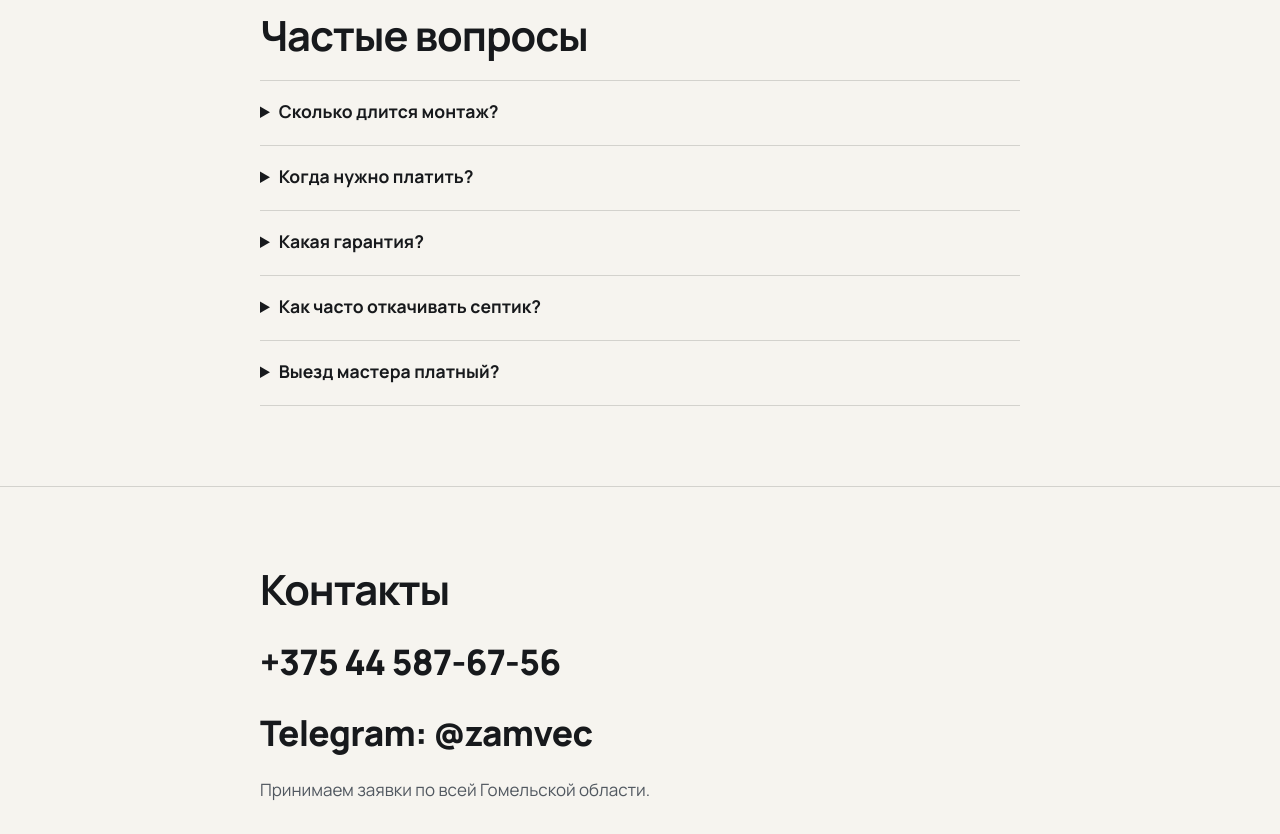
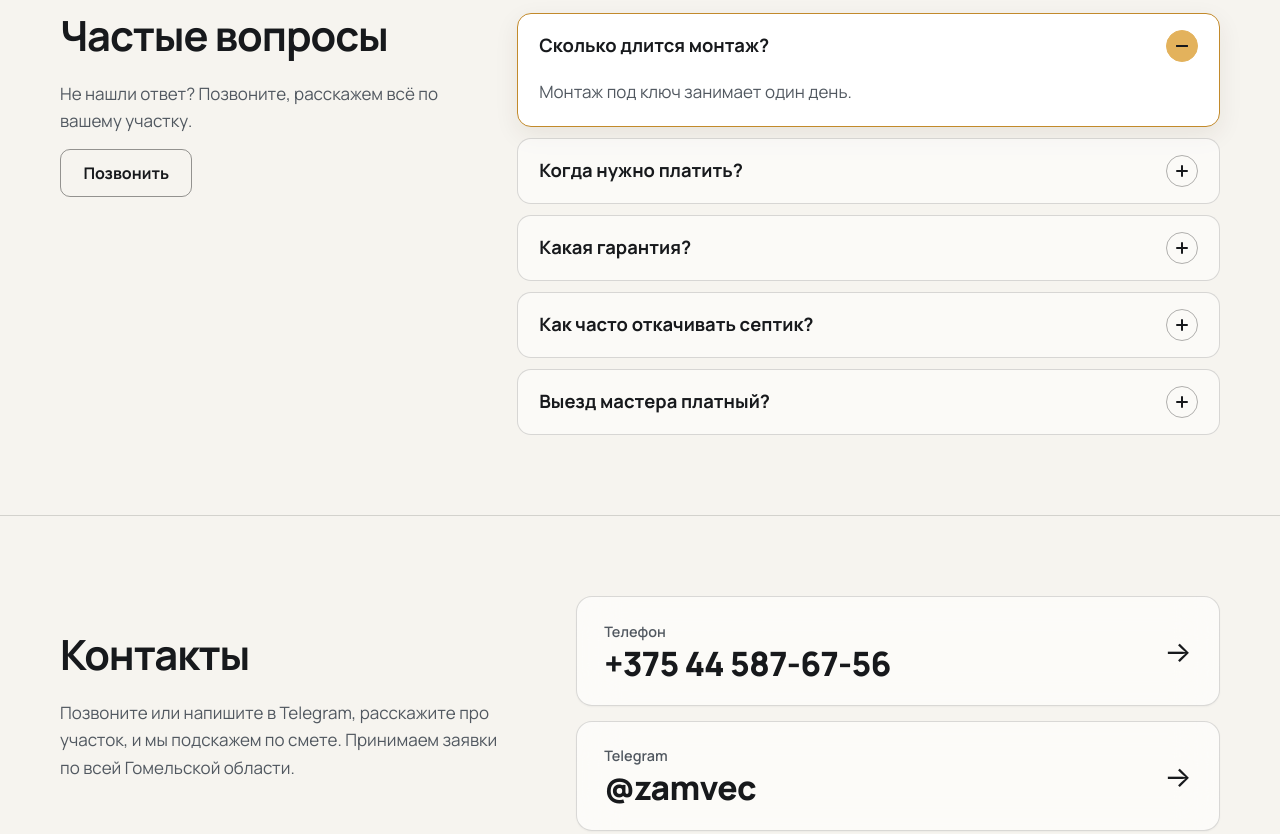
Before and after one commit to NikerUbozhenko/kanalizaciya-gomel, a website: page views/index.html in a window 1280 px wide. Shown: the part 3500-4334 px from the top of the page. Drawn offline with Linux system fonts and the light colour scheme.

Commit message:
FAQ-аккордеон и контакты

```diff
--- a/api/_config.js
+++ b/api/_config.js
@@ -4,6 +4,6 @@
    Если токен утёк, перевыпустите его в @BotFather (/revoke) и вставьте новый сюда.
    Файл с именем на «_» не открывается как адрес сайта, его нельзя скачать с сервера. */
 module.exports = {
-  TELEGRAM_BOT_TOKEN: '9157215166:AAEMV-zYCwTpx7yqvYygN2QoscYsX-mhV84', // пример: 1234567890:AAxxxxxxxxxxxxxxxxxxxxxxxxxxxxxxxxxx
-  TELEGRAM_CHAT_ID: '7508436846'    // ваш числовой id, пример: 123456789
+  TELEGRAM_BOT_TOKEN: '', // пример: 1234567890:AAxxxxxxxxxxxxxxxxxxxxxxxxxxxxxxxxxx
+  TELEGRAM_CHAT_ID: ''    // ваш числовой id, пример: 123456789
 };
--- /dev/null
+++ b/public/css/nojs.css
@@ -0,0 +1 @@
+.faq-a{grid-template-rows:1fr!important}.faq-a>div{visibility:visible!important}.faq-a p{opacity:1!important;transform:none!important}
--- a/public/css/style.css
+++ b/public/css/style.css
@@ -105,12 +105,37 @@ input[aria-invalid=true]{border-color:var(--err)}
 .m-lbl{fill:#2a2f35;font:600 12px Manrope,sans-serif}
 .m-lbl-main{font-size:14px;fill:#111;font-weight:800}
 
-details{border-bottom:1px solid var(--line);padding:1rem 0}
-details:first-of-type{border-top:1px solid var(--line)}
-summary{cursor:pointer;font-weight:700;font-size:1.1rem;min-height:32px}
-details p{margin:.7rem 0 0;color:var(--muted)}
-.big{font-size:clamp(1.5rem,3.4vw,2.2rem);font-weight:800;letter-spacing:-.02em;text-decoration:none;color:var(--text)}
-.big:hover{color:var(--link)}
+/* FAQ: аккордеон */
+.faq{display:grid;grid-template-columns:4fr 7fr;gap:3.5rem;align-items:start}
+.faq-intro{position:sticky;top:110px}
+.faq-list{display:grid;gap:.7rem}
+.faq-item{border:1px solid var(--line);border-radius:14px;background:rgba(255,255,255,.5);transition:background-color .4s,border-color .4s,box-shadow .4s}
+.faq-item:hover{border-color:rgba(0,0,0,.28)}
+.faq-item.open{background:#fff;border-color:#c28a2b;box-shadow:0 8px 24px rgba(60,40,10,.08)}
+.faq-item h3{margin:0;font-size:inherit;letter-spacing:0}
+.faq-q{display:flex;align-items:center;justify-content:space-between;gap:1rem;width:100%;min-height:60px;padding:1rem 1.3rem;background:none;border:0;border-radius:14px;color:var(--text);font:700 1.15rem/1.3 Manrope,sans-serif;text-align:left;cursor:pointer}
+.faq-ico{position:relative;flex:none;width:32px;height:32px;border-radius:50%;border:1px solid rgba(0,0,0,.3);transition:transform .5s cubic-bezier(.22,1,.36,1),background-color .3s,border-color .3s}
+.faq-ico::before,.faq-ico::after{content:"";position:absolute;left:50%;top:50%;width:12px;height:2px;margin:-1px 0 0 -6px;background:var(--text);border-radius:1px;transition:transform .5s cubic-bezier(.22,1,.36,1)}
+.faq-ico::after{transform:rotate(90deg)}
+.faq-item.open .faq-ico{background:var(--accent);border-color:var(--accent);transform:rotate(180deg)}
+.faq-item.open .faq-ico::after{transform:rotate(0)}
+.faq-a{display:grid;grid-template-rows:0fr;transition:grid-template-rows .55s cubic-bezier(.22,1,.36,1)}
+.faq-item.open .faq-a{grid-template-rows:1fr}
+.faq-a>div{overflow:hidden;min-height:0;visibility:hidden;transition:visibility 0s .55s}
+.faq-item.open .faq-a>div{visibility:visible;transition-delay:0s}
+.faq-a p{margin:0;padding:0 1.3rem 1.3rem;max-width:none;color:var(--muted);opacity:0;transform:translateY(-8px);transition:opacity .35s,transform .55s cubic-bezier(.22,1,.36,1)}
+.faq-item.open .faq-a p{opacity:1;transform:none;transition-delay:.12s,.05s}
+
+/* Контакты */
+.contacts{display:grid;grid-template-columns:5fr 7fr;gap:3.5rem;align-items:center}
+.c-list{display:grid;gap:.9rem}
+.c-row{display:grid;grid-template-columns:1fr auto;grid-template-areas:"lab arr" "val arr";align-items:center;column-gap:1rem;padding:1.4rem 1.7rem;border-radius:16px;color:var(--text);text-decoration:none;transition:border-color .3s,background-color .3s,transform .4s cubic-bezier(.22,1,.36,1)}
+.c-row:hover{border-color:#c28a2b;background:rgba(255,255,255,.9);transform:translateY(-2px)}
+.c-lab{grid-area:lab;color:var(--muted);font-size:.9rem;font-weight:600}
+.c-val{grid-area:val;font-size:clamp(1.5rem,3.2vw,2.1rem);font-weight:800;letter-spacing:-.02em;line-height:1.2}
+.c-arr{grid-area:arr;font-size:1.8rem;transition:transform .4s cubic-bezier(.22,1,.36,1)}
+.c-row:hover .c-arr{transform:translateX(6px)}
+
 .foot{border-top:1px solid var(--line);padding:2rem 0 5rem;color:var(--muted);font-size:.95rem}
 .foot p{margin:.2rem 0}
 .prose{padding-top:3rem}
@@ -124,7 +149,8 @@ details p{margin:.7rem 0 0;color:var(--muted)}
 
 @media (max-width:900px){
   .hero{padding-top:7rem}
-  .hero-grid,.quiz-wrap,.areas{grid-template-columns:1fr;gap:2rem}
+  .hero-grid,.quiz-wrap,.areas,.faq,.contacts{grid-template-columns:1fr;gap:2rem}
+  .faq-intro{position:static}
   .hero-photo{max-width:420px}
   .gallery{columns:2}
   .burger{display:block}
--- a/public/js/main.js
+++ b/public/js/main.js
@@ -170,6 +170,25 @@
   }
   renderStep();
 
+  /* ---------- FAQ: открыт один пункт, остальные закрываются ---------- */
+  var items = [].slice.call(document.querySelectorAll('.faq-item'));
+  function setOpen(it, open) { it.classList.toggle('open', open); it.querySelector('.faq-q').setAttribute('aria-expanded', String(open)); }
+  items.forEach(function (it) {
+    it.querySelector('.faq-q').addEventListener('click', function () {
+      var wasOpen = it.classList.contains('open');
+      items.forEach(function (o) { setOpen(o, false); });
+      if (!wasOpen) setOpen(it, true);
+    });
+  });
+  var faqList = $('#faq-list');
+  if (faqList) faqList.addEventListener('keydown', function (e) {
+    var qs = items.map(function (it) { return it.querySelector('.faq-q'); }), i = qs.indexOf(document.activeElement), n = qs.length;
+    if (i < 0) return;
+    var to = e.key === 'ArrowDown' ? (i + 1) % n : e.key === 'ArrowUp' ? (i - 1 + n) % n : e.key === 'Home' ? 0 : e.key === 'End' ? n - 1 : -1;
+    if (to >= 0) { e.preventDefault(); qs[to].focus(); }
+  });
+  if (items.length) setOpen(items[0], true);
+
   /* ---------- cookie ---------- */
   var cb = $('#cookie');
   function getCookie(n) { var m = document.cookie.match(new RegExp('(?:^|; )' + n + '=([^;]*)')); return m ? m[1] : null; }
--- a/views/index.html
+++ b/views/index.html
@@ -16,6 +16,7 @@
 <meta name="twitter:card" content="summary_large_image">
 <link rel="preload" href="/fonts/manrope-cyrillic-wght-normal.woff2" as="font" type="font/woff2" crossorigin>
 <link rel="stylesheet" href="/css/style.css">
+<noscript><link rel="stylesheet" href="/css/nojs.css"></noscript>
 <script type="application/ld+json">{"@context":"https://schema.org","@type":"Service","name":"Монтаж канализации под ключ","serviceType":"Монтаж септиков из бетонных колец","areaServed":[{"@type":"City","name":"Гомель"},{"@type":"AdministrativeArea","name":"Гомельская область"}],"telephone":"+375445876756","url":"{{SITE_URL}}/"}</script>
 </head>
 <body>
@@ -106,22 +107,47 @@
 </section>
 
 <section class="sec" id="faq">
-  <div class="wrap narrow">
-    <h2>Частые вопросы</h2>
-    <details><summary>Сколько длится монтаж?</summary><p>Монтаж под ключ занимает один день.</p></details>
-    <details><summary>Когда нужно платить?</summary><p>Оплата после монтажа.</p></details>
-    <details><summary>Какая гарантия?</summary><p>На работы даём гарантию 3 года.</p></details>
-    <details><summary>Как часто откачивать септик?</summary><p>Если объём подобран правильно, примерно раз в 10 лет. Объём мы считаем под вашу семью и участок.</p></details>
-    <details><summary>Выезд мастера платный?</summary><p>Нет, выезд специалиста и расчёт сметы бесплатные.</p></details>
+  <div class="wrap faq">
+    <div class="faq-intro">
+      <h2>Частые вопросы</h2>
+      <p class="muted">Не нашли ответ? Позвоните, расскажем всё по вашему участку.</p>
+      <a class="btn btn-line" href="tel:+375445876756">Позвонить</a>
+    </div>
+    <div class="faq-list" id="faq-list">
+      <div class="faq-item">
+        <h3><button type="button" class="faq-q" id="faq-q1" aria-expanded="false" aria-controls="faq-a1"><span>Сколько длится монтаж?</span><i class="faq-ico" aria-hidden="true"></i></button></h3>
+        <div class="faq-a" id="faq-a1" role="region" aria-labelledby="faq-q1"><div><p>Монтаж под ключ занимает один день.</p></div></div>
+      </div>
+      <div class="faq-item">
+        <h3><button type="button" class="faq-q" id="faq-q2" aria-expanded="false" aria-controls="faq-a2"><span>Когда нужно платить?</span><i class="faq-ico" aria-hidden="true"></i></button></h3>
+        <div class="faq-a" id="faq-a2" role="region" aria-labelledby="faq-q2"><div><p>Оплата после монтажа.</p></div></div>
+      </div>
+      <div class="faq-item">
+        <h3><button type="button" class="faq-q" id="faq-q3" aria-expanded="false" aria-controls="faq-a3"><span>Какая гарантия?</span><i class="faq-ico" aria-hidden="true"></i></button></h3>
+        <div class="faq-a" id="faq-a3" role="region" aria-labelledby="faq-q3"><div><p>На работы даём гарантию 3 года.</p></div></div>
+      </div>
+      <div class="faq-item">
+        <h3><button type="button" class="faq-q" id="faq-q4" aria-expanded="false" aria-controls="faq-a4"><span>Как часто откачивать септик?</span><i class="faq-ico" aria-hidden="true"></i></button></h3>
+        <div class="faq-a" id="faq-a4" role="region" aria-labelledby="faq-q4"><div><p>Если объём подобран правильно, примерно раз в 10 лет. Объём мы считаем под вашу семью и участок.</p></div></div>
+      </div>
+      <div class="faq-item">
+        <h3><button type="button" class="faq-q" id="faq-q5" aria-expanded="false" aria-controls="faq-a5"><span>Выезд мастера платный?</span><i class="faq-ico" aria-hidden="true"></i></button></h3>
+        <div class="faq-a" id="faq-a5" role="region" aria-labelledby="faq-q5"><div><p>Нет, выезд специалиста и расчёт сметы бесплатные.</p></div></div>
+      </div>
+    </div>
   </div>
 </section>
 
 <section class="sec" id="contacts">
-  <div class="wrap narrow">
-    <h2>Контакты</h2>
-    <p><a class="big" href="tel:+375445876756">+375 44 587-67-56</a></p>
-    <p><a class="big" href="https://t.me/zamvec" rel="noopener">Telegram: @zamvec</a></p>
-    <p class="muted">Принимаем заявки по всей Гомельской области.</p>
+  <div class="wrap contacts">
+    <div>
+      <h2>Контакты</h2>
+      <p class="muted">Позвоните или напишите в Telegram, расскажите про участок, и мы подскажем по смете. Принимаем заявки по всей Гомельской области.</p>
+    </div>
+    <div class="c-list">
+      <a class="c-row glass" href="tel:+375445876756"><span class="c-lab">Телефон</span><span class="c-val">+375 44 587-67-56</span><span class="c-arr" aria-hidden="true">→</span></a>
+      <a class="c-row glass" href="https://t.me/zamvec" rel="noopener"><span class="c-lab">Telegram</span><span class="c-val">@zamvec</span><span class="c-arr" aria-hidden="true">→</span></a>
+    </div>
     <!-- Адрес и реквизиты компании добавить здесь -->
   </div>
 </section>
```
